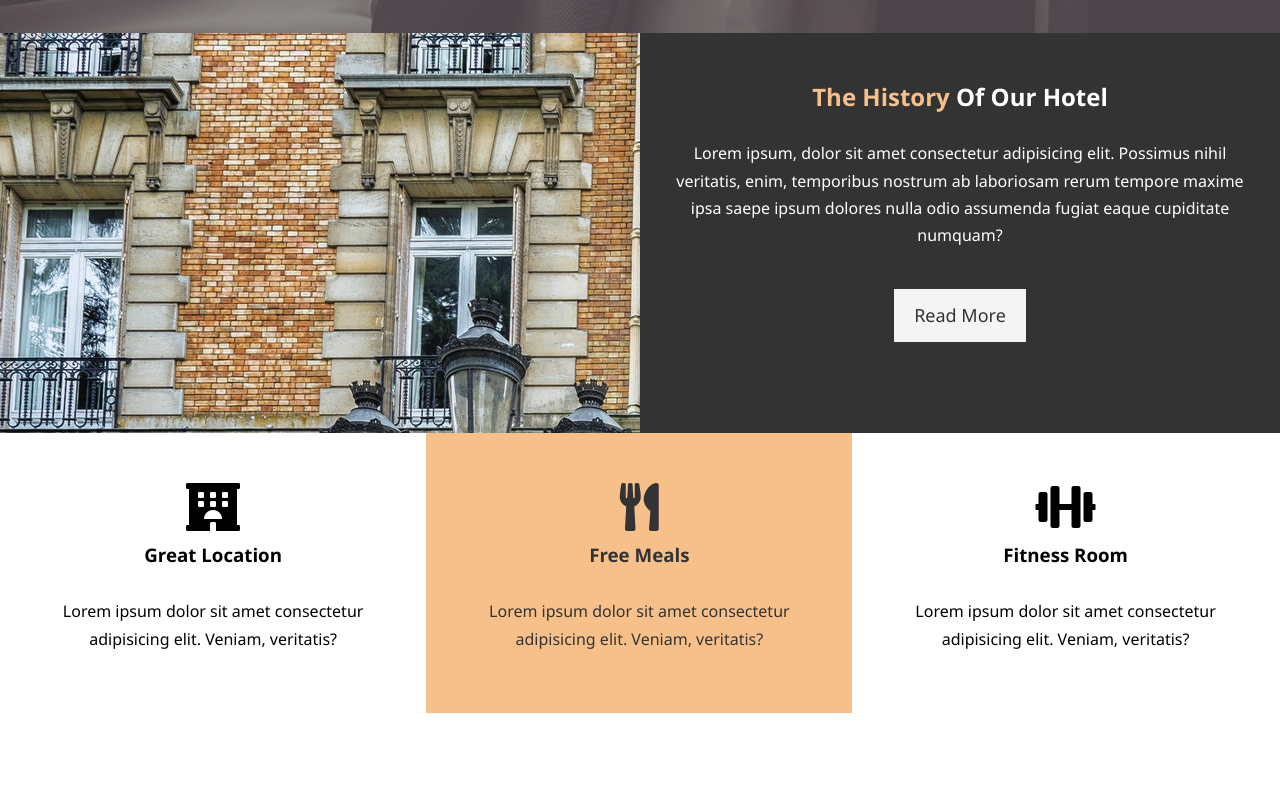
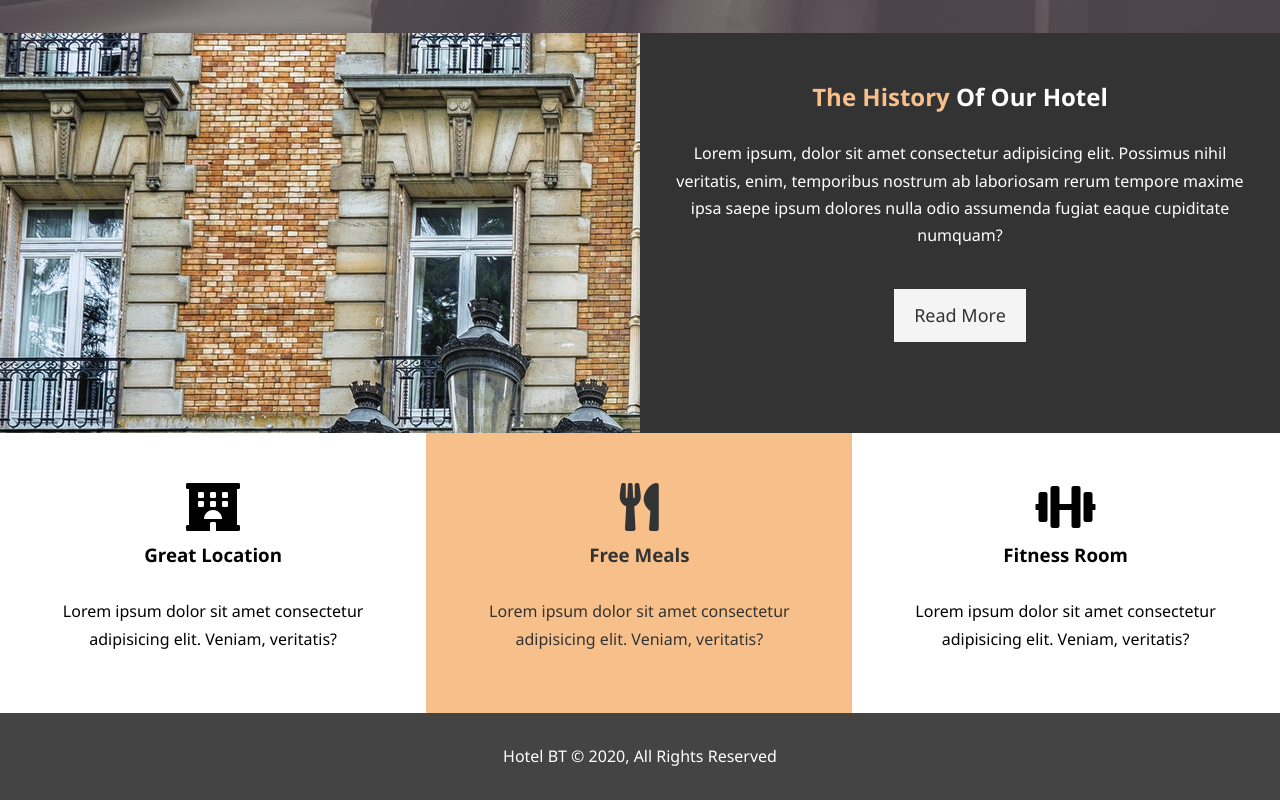
Before and after one commit to dean-hildebrand/hotel-landing-page, a plain HTML site: page index.html in a window 1280 px wide. Shown: the part 634-1434 px from the top of the page. Before the commit the page ends 1347 px from the top, so only its background shows below. Drawn offline with Linux system fonts and the light colour scheme.

Commit message:
Footer added and styled

```diff
--- a/css/style.css
+++ b/css/style.css
@@ -69,6 +69,10 @@ p {
 .bg-primary {
     background: #f7c08a;
     color: #333;
+}
+
+.clr {
+    clear: both;
 }
 
 /* Navbar */
@@ -170,3 +174,11 @@ p {
 .box i {
     margin-bottom: 10px;
 }
+
+/* Footer */
+#main-footer {
+    text-align: center;
+    background: #444;
+    color: #fff;
+    padding: 20px;
+}
--- a/index.html
+++ b/index.html
@@ -53,7 +53,10 @@
                 <h3>Fitness Room</h3>
                 <p>Lorem ipsum dolor sit amet consectetur adipisicing elit. Veniam, veritatis?</p>
             </div>
-
     </section>
+        <div class="clr"></div>
+    <footer id="main-footer">
+        <p>Hotel BT &copy; 2020, All Rights Reserved</p>
+    </footer>
 </body>
 </html>
```
